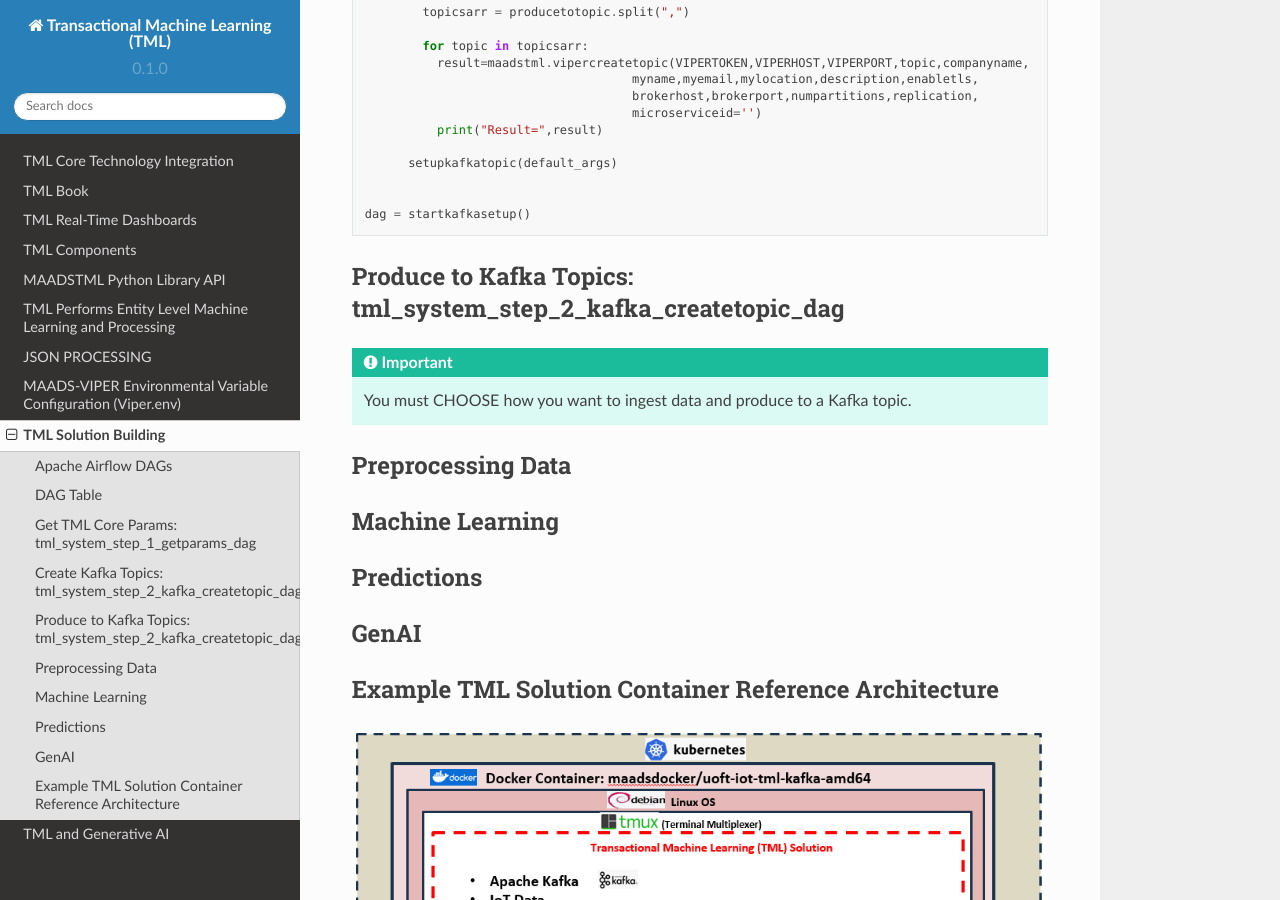
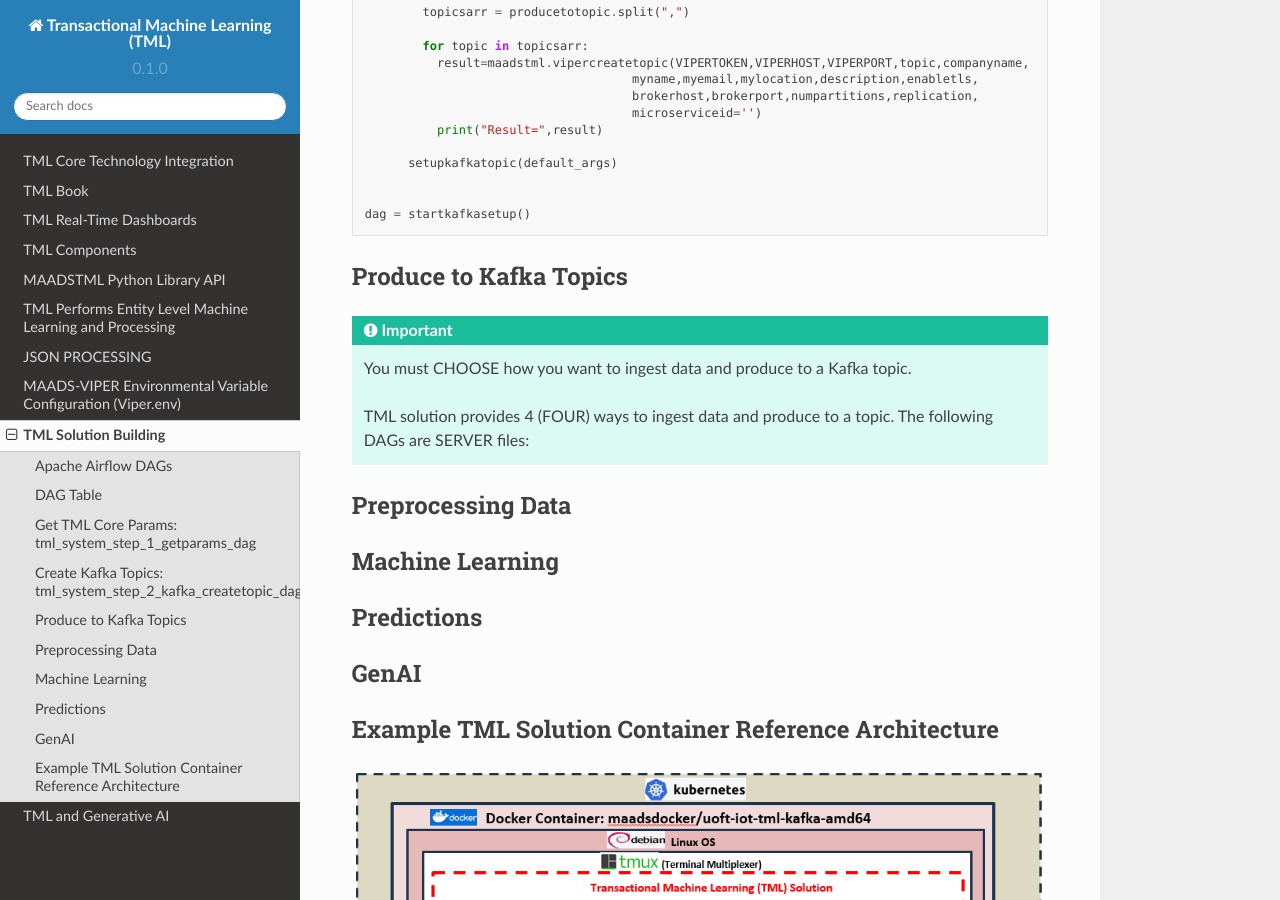
Before and after one commit to smaurice101/readthedocs, a Sphinx documentation site: the page built from docs/source/tmlbuilds.rst, in a window 1280 px wide and 900 px high, scrolled down 4404 px. Built offline with Sphinx 7.4.7 and the Read the Docs theme 2.0.0, drawn with Linux system fonts in a browser that asks for light colours; some of the changed lines change nothing that is shown.

Commit message:
Update tmlbuilds.rst

```diff
--- a/docs/source/tmlbuilds.rst
+++ b/docs/source/tmlbuilds.rst
@@ -237,12 +237,29 @@
    dag = startkafkasetup()
 
 
-Produce to Kafka Topics: tml_system_step_2_kafka_createtopic_dag
+Produce to Kafka Topics
 -----------------
 
 .. important::
 
    You must CHOOSE how you want to ingest data and produce to a Kafka topic.
+
+   TML solution provides 4 (FOUR) ways to ingest data and produce to a topic.  The following DAGs are SERVER files:
+
+.. list-table:
+
+   * - tml_MQTT_step_3_kafka_producetotopic_dag
+     - This DAG is an MQTT server and will listen for a connection from a client.
+       |You use this if your TML solution ingests data from MQTT system like HiveMQ and
+       | stream it to Kafka.
+   * - tml_LOCALFILE_step_3_kafka_producetotopic_dag
+     - This DAG will read a local CSV file for data and stream it to Kafka.
+   * - tml-read-gRPC-step-3-kafka-producetotopic-dag
+     - This DAG is an gRPC server and will listen for a connection from a gRPC client.  You use this if your TML solution ingests data from devices and you want to
+       leverage a gRPC connection and stream the data to Kafka.
+   * - tml-read-RESTAPI-step-3-kafka-producetotopic-dag
+     - This DAG is an RESTAPI server and will listen for a connection from a REST client.  You use this if your TML solution ingests data from devices and you want
+       to leverage a rest connection and stream the data to Kafka.
 
 
 Preprocessing Data
```
